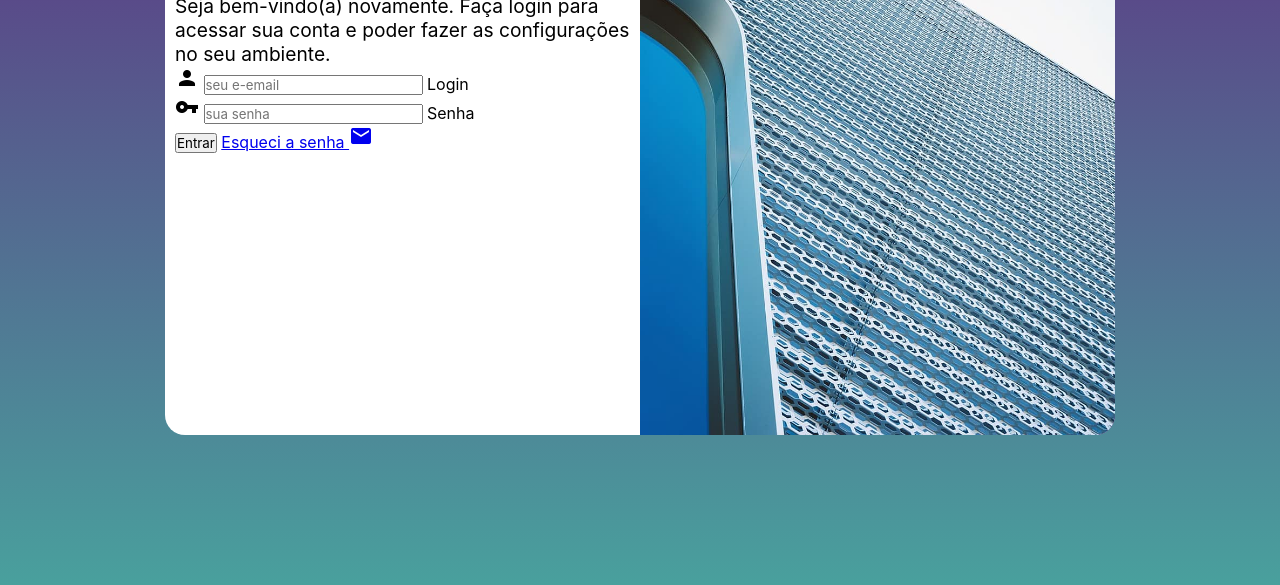
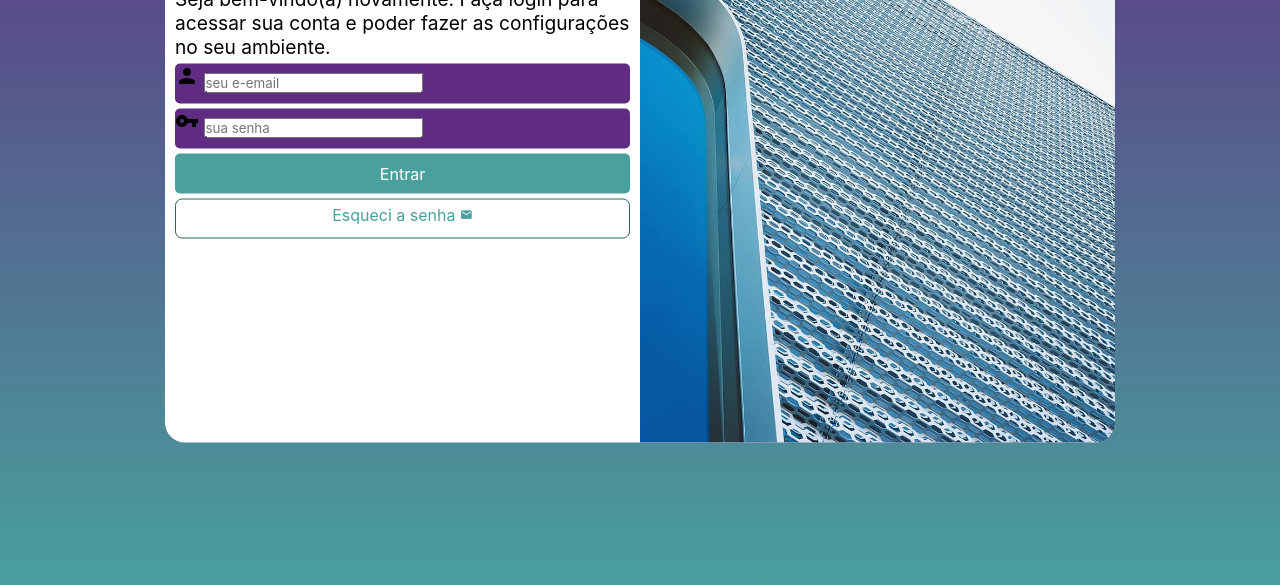
Before and after one commit to jaquelinecesario/projeto-login, a plain HTML site: page index.html in a window 1280 px wide. Shown: the part 215-800 px from the top of the page. Drawn offline with Linux system fonts and the light colour scheme.

Commit message:
formatação do formulário

```diff
--- a/index.html
+++ b/index.html
@@ -31,7 +31,7 @@
                         <label for="isenha">Senha</label>
                     </div>
                     <input type="submit" value="Entrar">
-                    <a href="esqueci.html">
+                    <a href="esqueci.html" class="botao">
                         Esqueci a senha <span class="material-icons">mail</span></a>
                 </form>
             </div>
--- a/style/style.css
+++ b/style/style.css
@@ -34,7 +34,7 @@ section#login {
 
     background-color: white;
     width: 250px;
-    height: 500px;
+    height: 515px;
     border-radius: 20px;
     box-shadow: 0px 0px 10px rgba(0, 0, 0, 0.0.450);
 
@@ -63,3 +63,55 @@ div#formulario > h1 {
 div#formulario > p {
     font-size: 0.8em;
 }
+
+form > div.campo {
+    background-color: #5f2c82;
+    display: block;
+    width: 100%;
+    height: 40px;
+    border-radius: 5px;
+    margin: 5px 0;
+}
+
+div.campo > label {
+    display: none;
+}
+
+form > input[type=submit] {
+    display: block;
+    font-size: 1em;
+    width: 100%;
+    height: 40px;
+    background-color: #49a09d;
+    color: white;
+    border: none;
+    border-radius: 5px;
+    cursor: pointer;
+}
+
+form > input[type=submit]:hover {
+    background-color: #2d6462;
+}
+
+form > a.botao {
+    display: block;
+    text-align: center;
+    font-size: 1em;
+    width: 100%;
+    height: 40px;
+    padding-top: 5px;
+    margin-top: 5px;
+    background-color: white;
+    color: #49a09d;
+    border: 1px solid #2d6462;
+    border-radius: 7px;
+    text-decoration: none;
+}
+
+form > a.botao:hover > span {
+    background-color: #6cd3cf;
+}
+
+form > a.botao > span {
+    font-size: 0.8em;
+}
```
